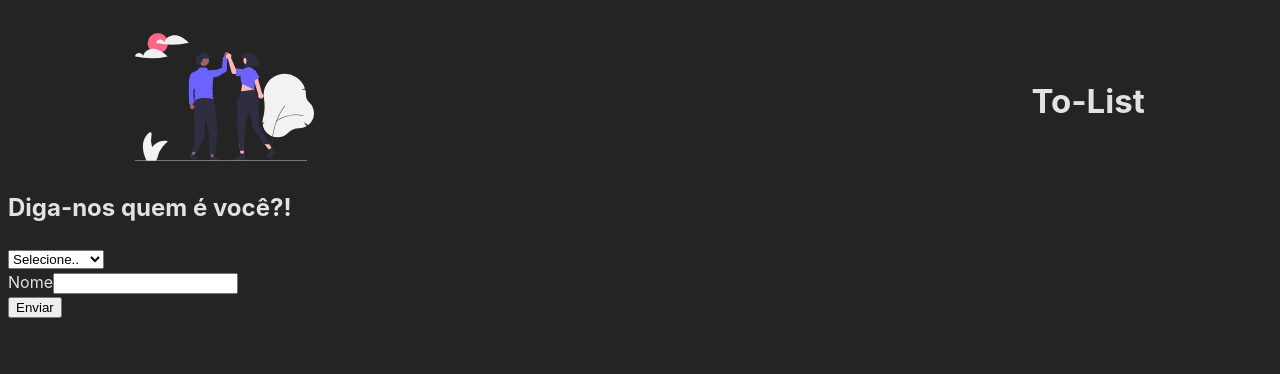
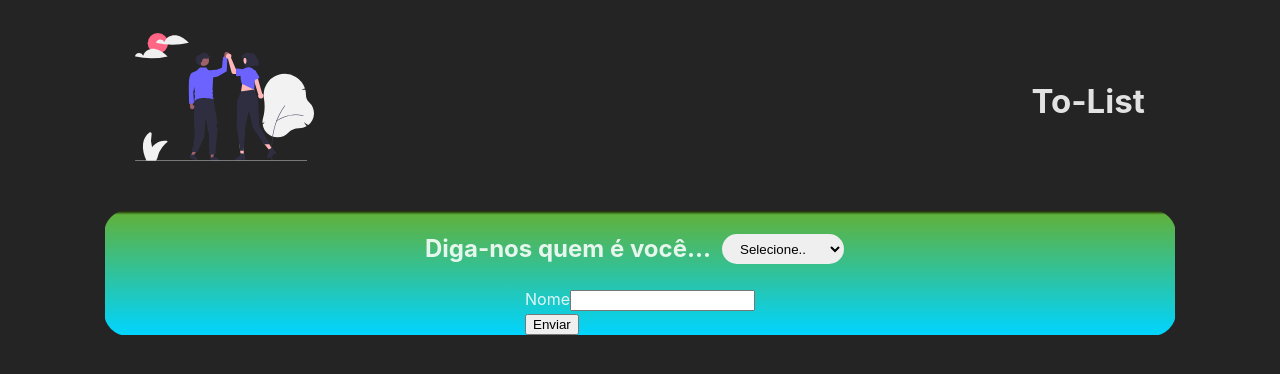
Before and after one commit to Penedok/to-list, a React (Vite) app: page / in a window 1280 px wide. Shown: the top 374 px of the page. Built offline with nearby package versions, Linux system fonts and the light colour scheme.

Commit message:
estilizando o cartão do formulario e a section

```diff
--- a/src/Componentes/Inputs/inputs.jsx
+++ b/src/Componentes/Inputs/inputs.jsx
@@ -1,18 +1,21 @@
 
 
 
+import {ContainerInput, Selecao, Dados,Cartao,Select} from './styleInputs'
+
 export default function Inputs (){
     return(
-        <div>
-           <div>
-              <h2>Diga-nos quem é você?!</h2>
-              <select>
+        <ContainerInput>
+           <Cartao>
+                <Selecao>
+                   <h2>Diga-nos quem é você...</h2>
+                   <Select>
                      <option>Selecione..</option>
                      <option>Organizador</option>
                      <option>Executador</option>
-              </select>
-           </div>
-           <div>
+                   </Select>
+                </Selecao>
+                <Dados>
                     <form>
                         <div>
                            <label>Nome</label>
@@ -22,9 +25,9 @@ export default function Inputs (){
                            <button type="submit">Enviar</button>
                          </div>
                     </form>
-           </div>
-
-        </div>
+                </Dados>
+            </Cartao>
+        </ContainerInput>
 
     )
 }
--- /dev/null
+++ b/src/Componentes/Inputs/styleInputs.jsx
@@ -0,0 +1,37 @@
+import styled from "styled-components";
+
+
+export const ContainerInput = styled.div`
+    display:flex;
+    justify-content: center;
+    flex-direction:column;
+    aling-items:center;
+`
+export const Cartao = styled.div`
+    display:flex;
+    justify-content: center;
+    flex-direction:column;
+    aling-items:center;
+    background: linear-gradient(180deg, rgba(26,36,0,1) 0%, rgba(95,177,61,1) 3%, rgba(0,212,255,1) 100%) no-repeat;
+    margin: 2.5em 6em ;
+    border:1px solid transparent;
+    border-radius:1.5em;
+
+`
+export const Selecao =styled.div`
+    display:flex;
+    justify-content: center;
+
+    aling-items:center;
+`
+export const Dados = styled.div`
+    display:flex;
+    justify-content: center;
+    aling-items:center;
+`
+export const Select = styled.select`
+  margin:1.7em 0.8em;
+  border: 1px solid transparent;
+  border-radius:2em;
+  padding: 0 1em;
+`
```
Lines whose indentation alone changed are shown as unchanged.
